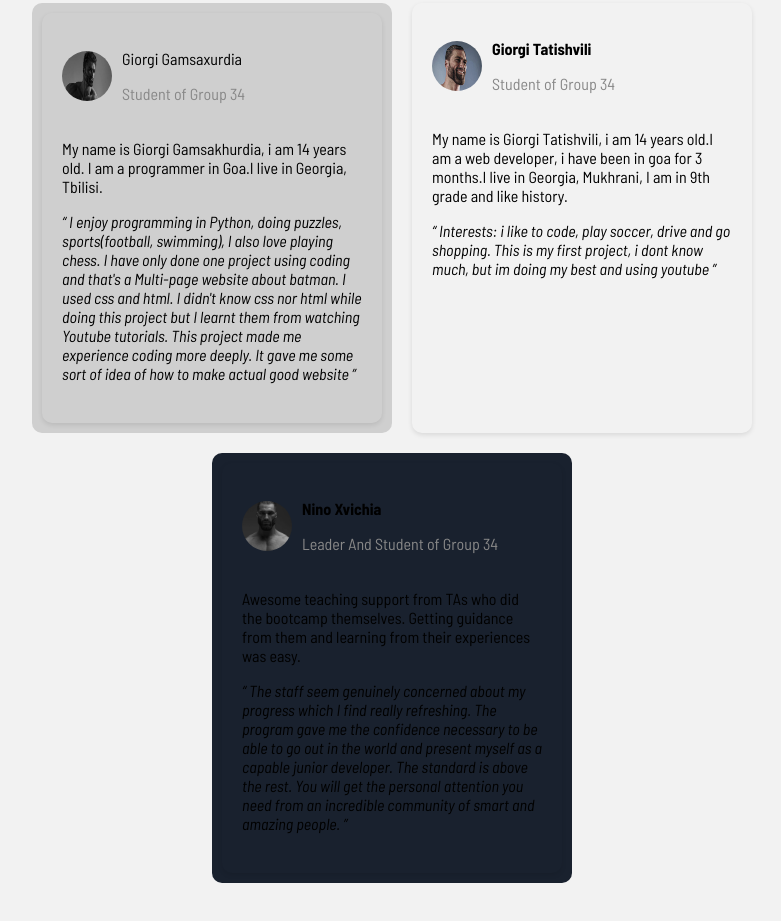
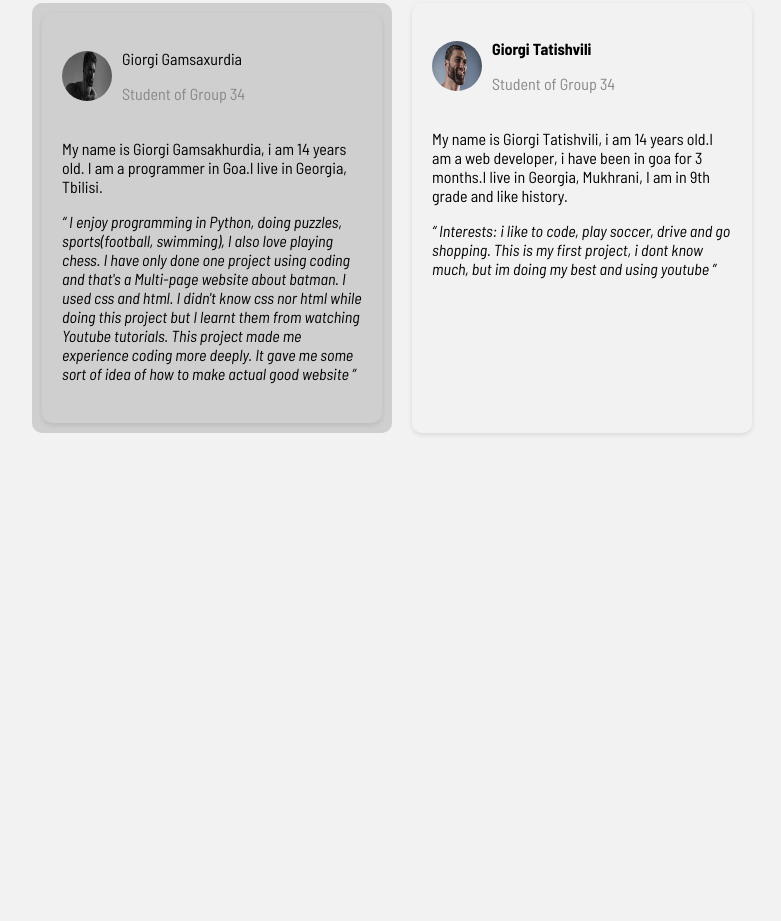
Before and after one commit to tsotnegujabidze/Group-8-Project-N1, a plain HTML site: page Website/index.html in a window 1280 px wide. Shown: the part 538-1459 px from the top of the page, without its empty margins (248-1029 px from the left). After the commit the page ends 1081 px from the top, so only its background shows below. Drawn offline with Linux system fonts and the light colour scheme.

Commit message:
Final Commit

```diff
--- a/Website/index.html
+++ b/Website/index.html
@@ -88,25 +88,6 @@
                         This is my first project, i dont know much, but im doing my best and using youtube ”</p>
                 </div>
             </div>
-            <div class="p">
-                <div class="card">
-                    <div class="profile">
-                        <img src="image copy 4.png" alt="Profile Image">
-                    <div>
-                        <p class="name">Nino Xvichia</p>
-                        <p class="title">Leader And Student of Group 34</p>
-                    </div>
-                </div>
-                <div class="content">
-                    <p>Awesome teaching support from TAs who did the bootcamp themselves. Getting guidance from them and
-                        learning from their experiences was easy.</p>
-                    <p class="quote">“ The staff seem genuinely concerned about my progress which I find really refreshing. The program
-                        gave me the confidence necessary to be able to go out in the world and present myself as a capable
-                        junior developer. The standard is above the rest. You will get the personal attention you need from
-                        an incredible community of smart and amazing people. ”
-                    </p>
-                </div>
-            </div>
         </div>
     </body>
 </html>
```
